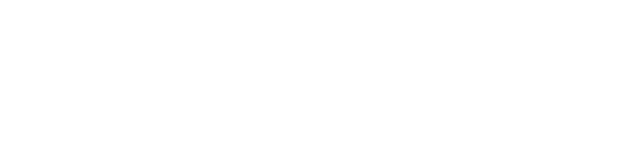
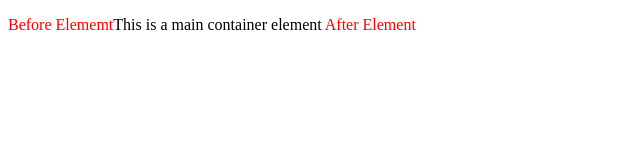
Before and after one commit to acciojob/pseudo-class-MHGOWTHAM, a website: page main.html in a window 1280 px wide. Shown: the whole page, without its empty margins (0-640 px from the left). Drawn offline with Linux system fonts and the light colour scheme.

Commit message:
created a submission

```diff
--- a/main.html
+++ b/main.html
@@ -11,6 +11,7 @@
     <script type="text/javascript" src="./script.js">
 </script>
 
+	<p>This is a main container element</p>
 </body>
 
 </html>
--- a/styles.css
+++ b/styles.css
@@ -1 +1,8 @@
-/*  your css code here. If applicable */
+p::before{
+	content:" Before Elememt";
+	color:red;
+}
+p::after{
+	content:" After Element";
+	color:red;
+}
```
